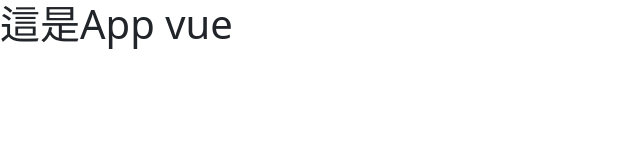
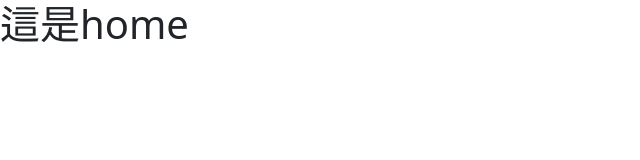
Before and after one commit to ethon92/restaurant-vue, a Vue app: page / in a window 1280 px wide. Before the commit this address had no page. Shown: the top 160 px of the page, without its empty margins (0-640 px from the left). Built offline with nearby package versions, Linux system fonts and the light colour scheme.

Commit message:
新增home的路由及Home.vue

```diff
--- a/src/App.vue
+++ b/src/App.vue
@@ -1,7 +1,7 @@
 <script setup></script>
 
 <template>
-  <h1>這是App vue</h1>
+  <RouterView></RouterView>
 </template>
 
 <style scoped></style>
--- a/src/router/index.js
+++ b/src/router/index.js
@@ -1,9 +1,13 @@
-import App from '@/App.vue'
+import Home from '@/views/Home.vue'
 import { createRouter, createWebHistory } from 'vue-router'
 
 const router = createRouter({
   history: createWebHistory(),
-  routes: [],
+  routes: [{
+    path: '/',
+    component: Home,
+    name: 'home'
+  }],
 })
 
 export default router
--- /dev/null
+++ b/src/views/Home.vue
@@ -0,0 +1,7 @@
+<script setup></script>
+
+<template>
+    <h1>這是home</h1>
+</template>
+
+<style scoped></style>
```
